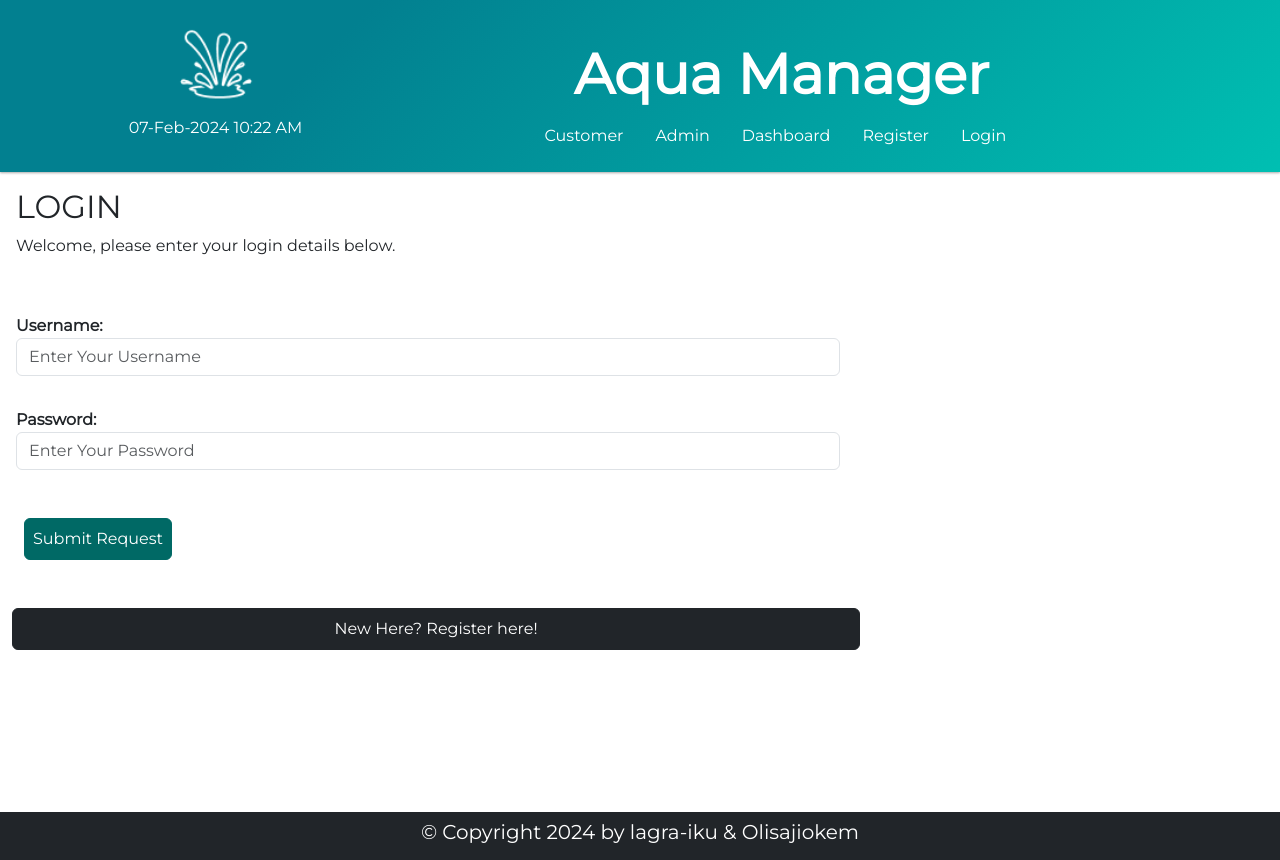
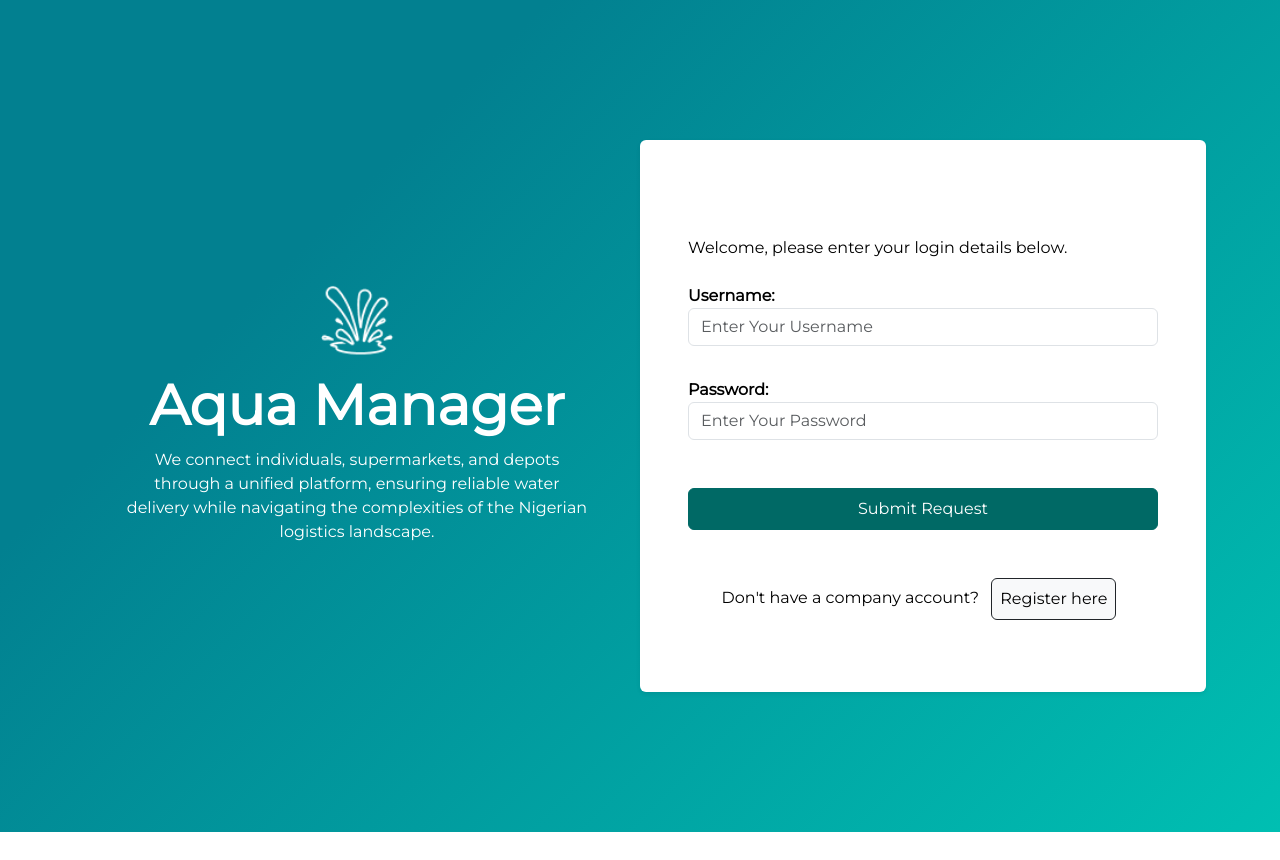
Before and after one commit to lagra-iku/aqua_manager, a Flask app: page /login in a window 1280 px wide. After the commit the page ends 832 px from the top, so only its background shows below. Run offline with Flask 3, Linux system fonts and the light colour scheme.

Commit message:
updating login template

```diff
--- a/config.ini
+++ b/config.ini
@@ -1,7 +1,7 @@
 [mysql]
 host = localhost
-user = Olisajioke
-password = @Lt@ir@@7
+user = lagra
+password = root
 database = requests
 
 [flash]
--- a/templates/user_profile/login.html
+++ b/templates/user_profile/login.html
@@ -1,10 +1,27 @@
-{% extends 'index.html' %}
-
-{% block content %}
-    <h2>LOGIN</h2>
+<!DOCTYPE html>
+<html lang="en">
+<head>
+    <meta charset="UTF-8">
+    <meta name="viewport" content="width=device-width, initial-scale=1.0">
+    <link href="https://cdn.jsdelivr.net/npm/bootstrap@5.3.2/dist/css/bootstrap.min.css" rel="stylesheet" integrity="sha384-T3c6CoIi6uLrA9TneNEoa7RxnatzjcDSCmG1MXxSR1GAsXEV/Dwwykc2MPK8M2HN" crossorigin="anonymous">
+    <script src="https://cdn.jsdelivr.net/npm/bootstrap@5.3.2/dist/js/bootstrap.bundle.min.js" integrity="sha384-C6RzsynM9kWDrMNeT87bh95OGNyZPhcTNXj1NW7RuBCsyN/o0jlpcV8Qyq46cDfL" crossorigin="anonymous"></script>
+    <title>Aqua Manager</title>
+    <link rel="icon" type="image/x-icon" href="../static/images/aqua_manager_logo.png">
+    <link rel="stylesheet" href="https://fonts.googleapis.com/css?family=Montserrat">
+    <link rel="stylesheet" href="../static/styles/style.css">
+    <link rel="stylesheet" href="https://cdnjs.cloudflare.com/ajax/libs/font-awesome/6.5.1/css/all.min.css">
+    <body class="bg-pri" style="background-color: #00bfb2; background-image: linear-gradient(315deg, #00bfb2 0%, #028090 74%);">
+    <main class="container p-3 ">
+        <div class="row align-items-center" style="height:100vh">
+            <div class="col text-center text-white p-5">
+                <a href="../request/new.html"><img src="../../static/images/logo_new.png" alt="" class="logo"></a>
+                <h3 id="app-name">Aqua Manager</h3>
+                <p class="d-none d-sm-block d-md-block">We connect individuals, supermarkets, and depots through a unified platform, ensuring reliable water delivery while navigating the complexities of the Nigerian logistics landscape.
+                </p>
+            </div>
+            <div class="col bg-white text-black p-5 rounded shadow-sm">
+                <div class="row  my-5">
                     <p class="txt-dark">Welcome, please enter your login details below.</p>
-    <div class="row mt-5">
-        <div class="col-sm-8">
                     <form action="{{ url_for('login') }}" method="POST">
                         <div class="form-group my-2">
                             <label for="username" class="fw-bold">Username:</label>
@@ -14,13 +31,25 @@
                             <label for="password" class="fw-bold">Password:</label>
                             <input type="password" placeholder="Enter Your Password" id="password" class="form-control" name="password" required>
                         </div>
-                <div class="float-md-left my-5">
-                    <button type="submit" class="btn p-2 mx-2 btn-primary">Submit Request</button>
-                </div>
-                <div class="row float-md-center my-5">
-                    <a href="{{ url_for('register') }}" class="btn btn p-2 mx-2 btn-dark">New Here? Register here!</a>
+                        {% with messages = get_flashed_messages() %}
+                            {% if messages %}
+                                {% for message in messages %}
+                                    <p class="text-left text-danger">{{ message }}</p>
+                                {% endfor %}
+                            {% endif %}
+                        {% endwith %}
+                        <div class="d-grid gap-2 mt-5">
+                            <button type="submit" class="btn p-2 btn-primary">Submit Request</button>
                         </div>
                     </form>
                 </div>
+                <div class="row text-center my-2">
+                    <p class="">Don't have a company account? <a href="{{ url_for('register') }}" class="btn p-2 mx-2 btn-light border border-dark">Register here</a></p>
+
                 </div>
-{% endblock %}
+            </div>
+          </div>
+    </main>
+
+</body>
+</html>
```
Lines whose indentation alone changed are shown as unchanged.
